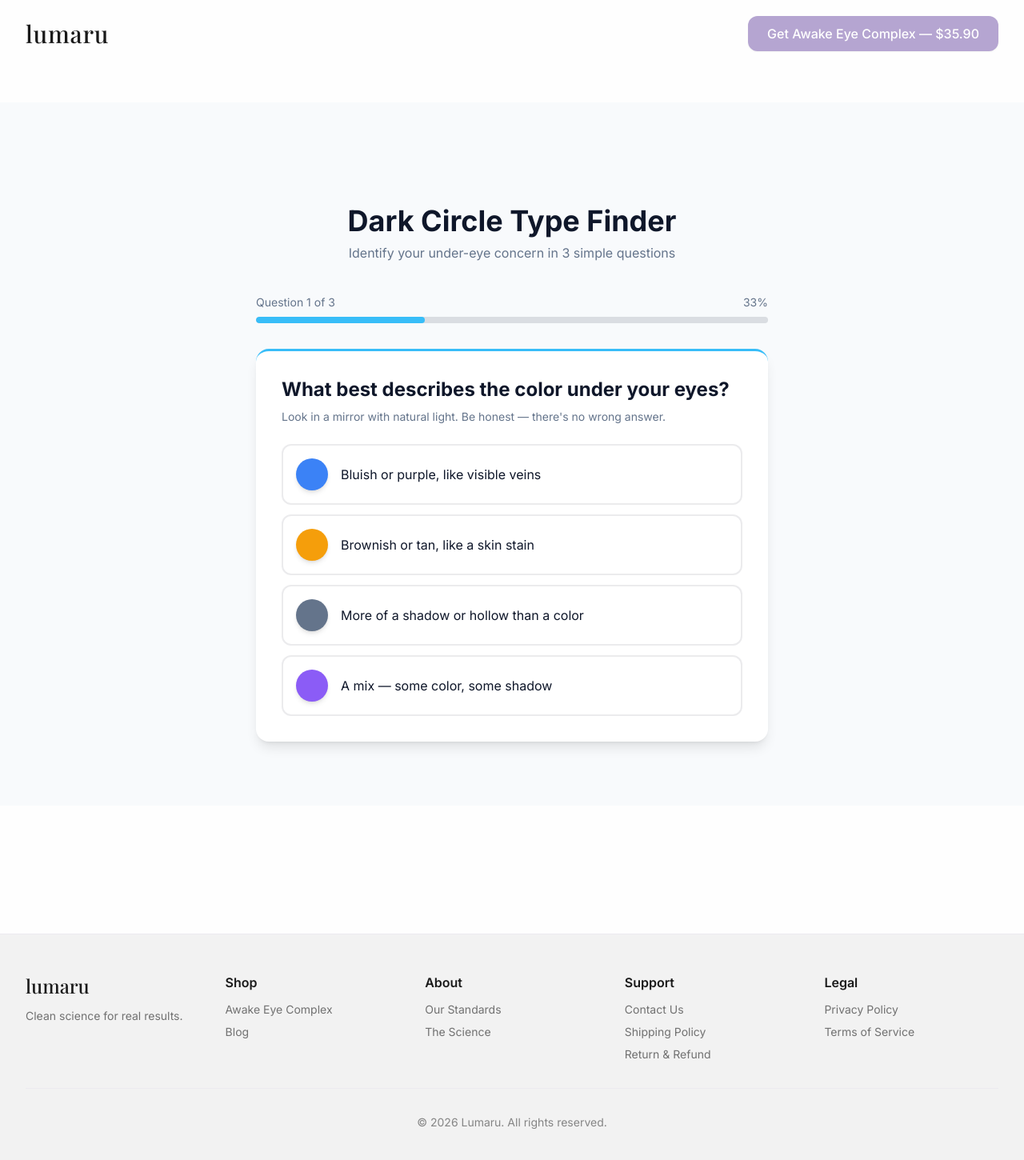
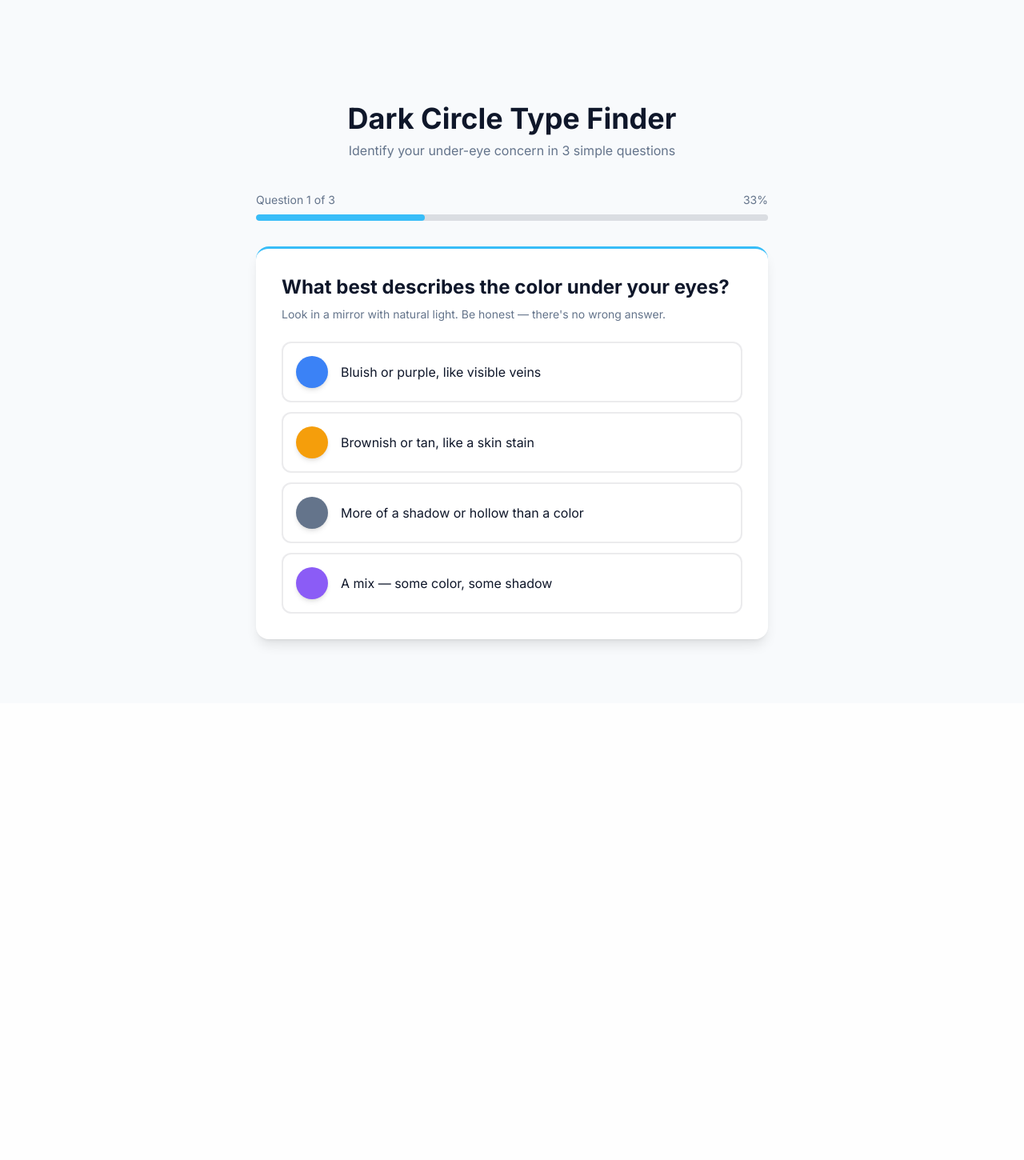
Before and after one commit to mateushahndev/lumaru, a Next.js app: page /tools/dark-circle-type-finder in a window 1280 px wide. Shown: the top 1450 px of the page at 80% size. After the commit the page ends 879 px from the top, so only its background shows below. Built offline with nearby package versions, Linux system fonts and the light colour scheme.

Commit message:
fix: restore dark circle tool original layout (no nav/footer) and keep calculator footer logic

```diff
--- a/app/tools/dark-circle-type-finder/page.tsx
+++ b/app/tools/dark-circle-type-finder/page.tsx
@@ -1,7 +1,5 @@
 import type { Metadata } from "next";
 import DarkCircleTypeFinder from "@/components/tools/DarkCircleTypeFinder";
-import Navbar from "@/components/landing/Navbar";
-import Footer from "@/components/landing/Footer";
 
 export const metadata: Metadata = {
   title: "Dark Circle Type Finder — Identify Your Under-Eye Concern | Lumaru",
@@ -21,22 +19,7 @@ export const metadata: Metadata = {
   },
 };
 
-interface PageProps {
-  searchParams?: {
-    embed?: string;
-  };
+// Ferramenta tem layout próprio, NUNCA tem Nav/Footer
+export default function DarkCircleTypeFinderPage() {
+  return <DarkCircleTypeFinder />;
 }
-
-export default function DarkCircleTypeFinderPage({ searchParams }: PageProps) {
-  const isEmbedded = searchParams?.embed === "true";
-
-  return (
-    <>
-      {!isEmbedded && <Navbar />}
-      <main className="min-h-screen bg-background pt-20 md:pt-32 pb-20">
-        <DarkCircleTypeFinder />
-      </main>
-      {!isEmbedded && <Footer />}
-    </>
-  );
-}
```
